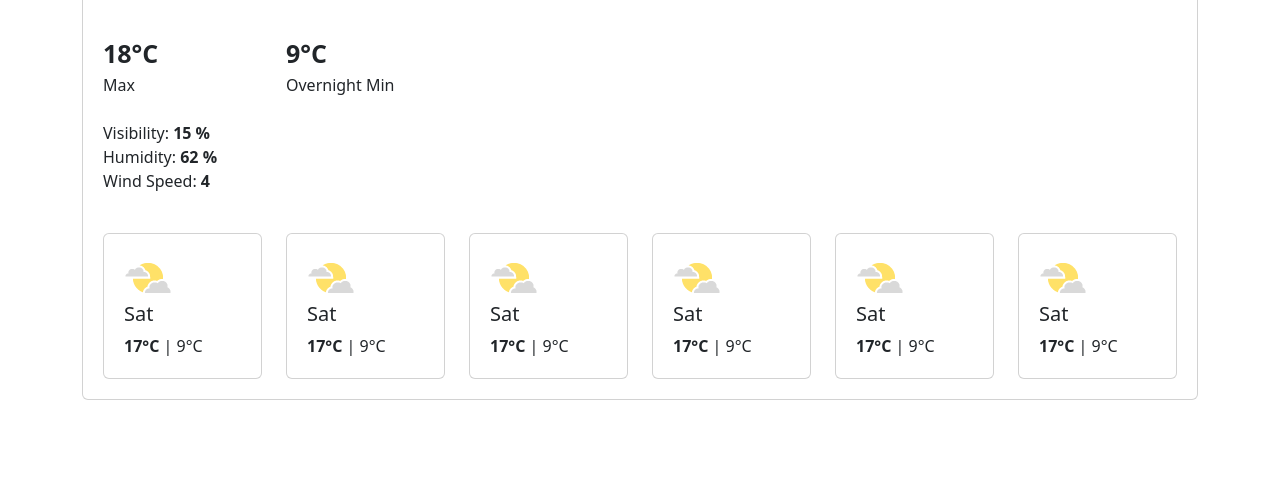
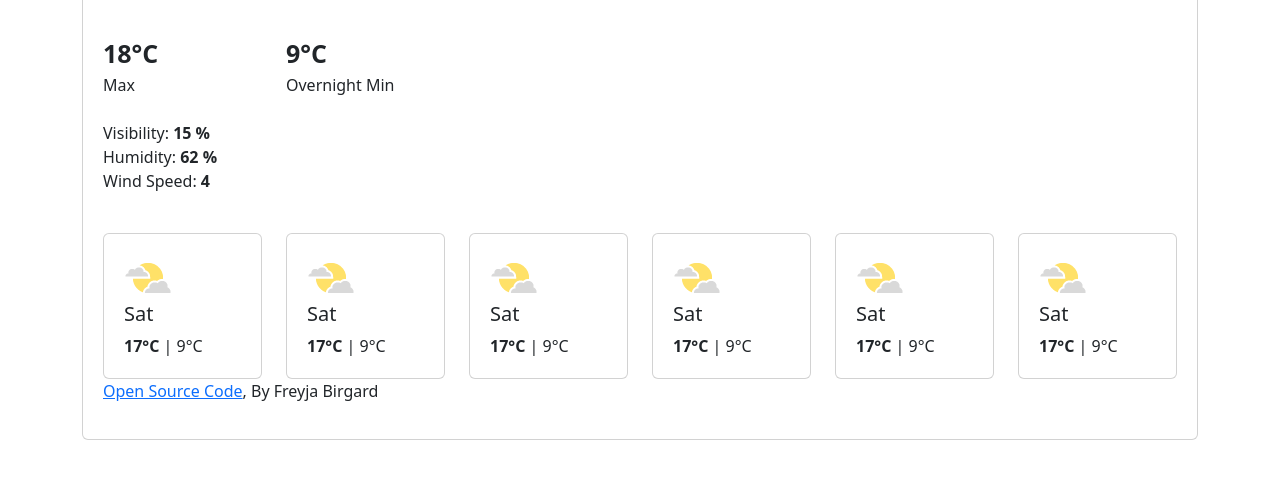
Before and after one commit to FreyjaRonngard/FreyjaWeatherApp, a plain HTML site: page index.html in a window 1280 px wide. Shown: the part 364-842 px from the top of the page. Before the commit the page ends 804 px from the top, so only its background shows below. Drawn offline with nearby package versions, Linux system fonts and the light colour scheme.

Commit message:
Added footer and link to GitHub repository

```diff
--- a/index.html
+++ b/index.html
@@ -214,8 +214,8 @@
             </div>
     </div>
 </div>
-
-
+<br/>
+<p><a href = "https://github.com/FreyjaRonngard/FreyjaWeatherApp">Open Source Code</a>, By Freyja Birgard</p>
     </div>
 </div>
 <script src="https://cdn.jsdelivr.net/npm/bootstrap@5.3.0-alpha1/dist/js/bootstrap.bundle.min.js"
```
